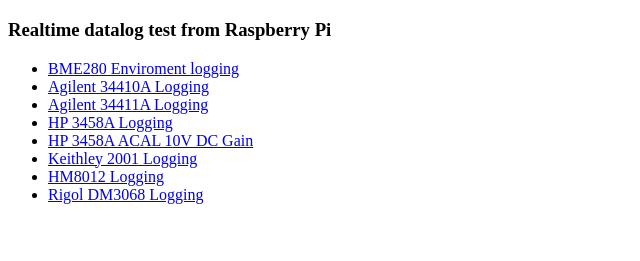
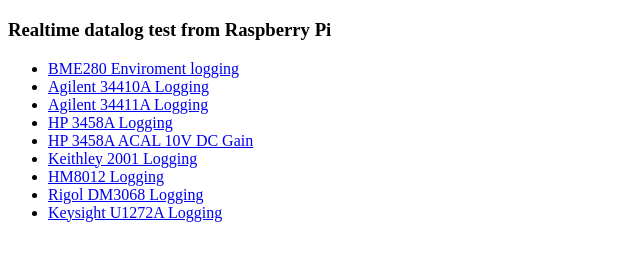
Before and after one commit to PlesaEEVBlog/RPi_LogNut, a plain HTML site: page pub/html/index.html in a window 1280 px wide. Shown: the part 61-322 px from the top of the page, without its empty margins (0-640 px from the left). Drawn offline with Linux system fonts and the light colour scheme.

Commit message:
Add Keysight U1272A to the HTML Website List

```diff
--- a/pub/html/index.html
+++ b/pub/html/index.html
@@ -17,6 +17,7 @@
 <li><a href="K2001_Logs.html">Keithley 2001 Logging</a></li>
 <li><a href="HM8012_Logs.html">HM8012 Logging</a></li>
 <li><a href="DM3068_Logs.html">Rigol DM3068 Logging</a></li>
+<li><a href="U1272A_Logs.html">Keysight U1272A Logging</a></li>
 </ul>
 
 </body>
```
